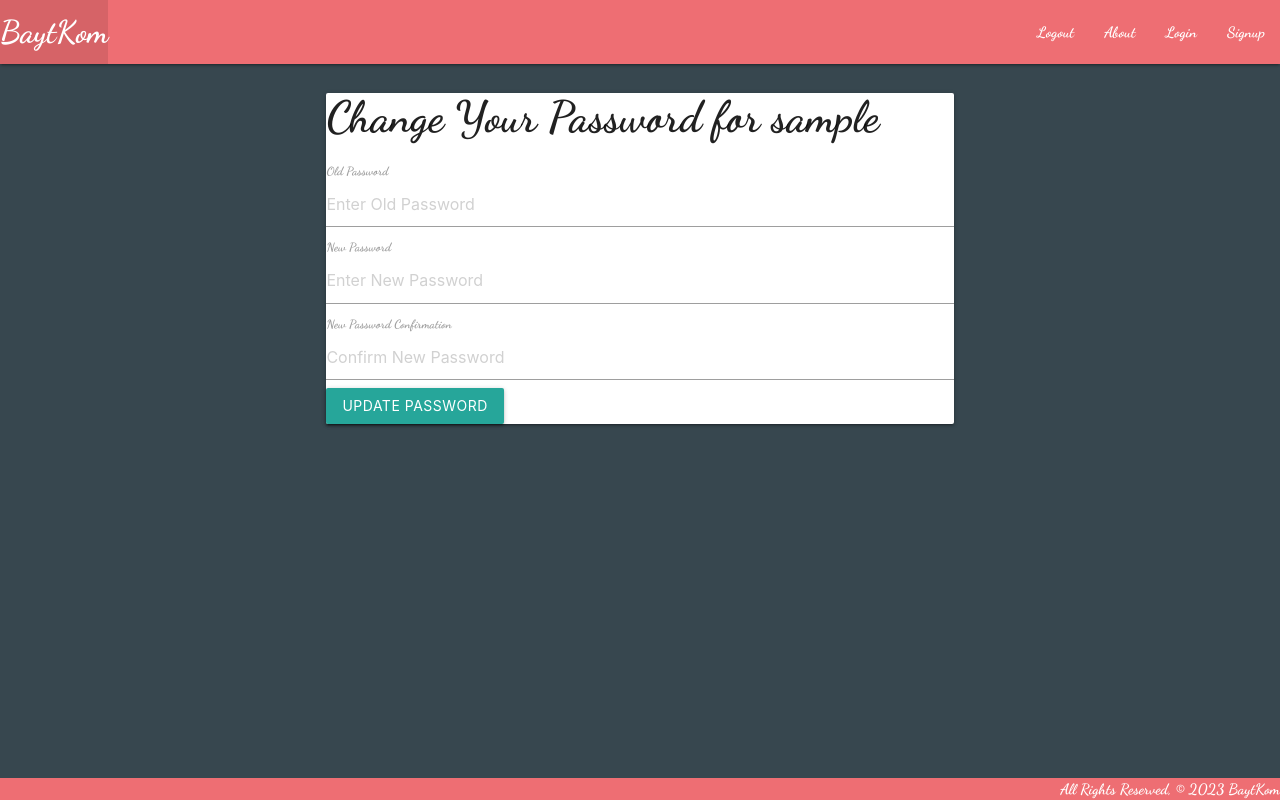
After one commit to Kawther303/BaytKom, a Django app: page /password-change/ in a window 1280 px wide. The commit adds this page. Run offline with Django 4.2, Linux system fonts and the light colour scheme; the visitor is signed in with stand-in values (Sample User, id 1).

Commit message:
add the change password

```diff
--- a/main_app/forms.py
+++ b/main_app/forms.py
@@ -1,7 +1,36 @@
 from django import forms
 from .models import Profile
+from django.contrib.auth.models import User
+
+
+TYPES=(
+  ('A','ADMIN'),
+  ('R', 'RENTER')
+)
 
 class Profile(forms.ModelForm):
    class Meta:
     model = Profile
     fields = ['full_name', 'user_type', 'address', 'phone_number', 'image']
+
+
+class UpdateUserForm(forms.ModelForm):
+   class Meta:
+      model = User
+      fields = ['username', 'email']
+      username = forms.CharField(max_length=100,
+                               required=True,
+                               widget=forms.TextInput(attrs={'class': 'form-control'}))
+      email = forms.EmailField(required=True,
+                             widget=forms.TextInput(attrs={'class': 'form-control'}))
+
+
+class UpdateProfileForm(forms.ModelForm):
+      full_name = forms.CharField(max_length=100, required=True)
+      user_type = forms.ChoiceField(choices= TYPES, required=True)
+      address = forms.CharField(max_length=100)
+      phone_number = forms.IntegerField(max_value=20)
+      image = forms.ImageField()
+      # class Meta:
+      #  model = Profile
+      #  fields = ['full_name', 'user_type', 'address', 'phone_number', 'image' ]
--- a/main_app/models.py
+++ b/main_app/models.py
@@ -8,9 +8,9 @@ from django.contrib.auth.models import User
 class Profile(models.Model):
   user = models.OneToOneField(User, on_delete=models.CASCADE)
   full_name = models.CharField(max_length=100)
-  user_type = models.CharField(choices=[('admin', 'Admin'), ('renter', 'Renter')], max_length=10)
+  user_type = models.CharField(choices=[('ADMIN', 'Admin'), ('RENTER', 'Renter')], max_length=10)
   address = models.TextField()
-  phone_number = models.CharField(max_length=15)
+  phone_number = models.IntegerField(default=0)
   image = models.ImageField(upload_to='main_app/static/uploads', default='')
-  def __str__(self):
+  def _str_(self):
     return self.user.username
--- a/main_app/templates/base.html
+++ b/main_app/templates/base.html
@@ -23,7 +23,6 @@
           <li> <a href="{% url 'about' %}"> About</a></li>
           <li><a href="{% url 'login' %}">Login</a></li>
           <li><a href="{% url 'signup' %}">Signup</a></li>
-          <li><a href="{% url 'profile' %}">Profile</a></li>
         </ul>
 
 
--- /dev/null
+++ b/main_app/templates/change_password.html
@@ -0,0 +1,72 @@
+{% extends "base.html" %}
+{% block content %}
+<div class="form-content my-3 p-3">
+  <div class="container">
+    <div class="row justify-content-center">
+      <div class="col-lg-5">
+        <div class="card shadow-lg border-0 rounded-lg mt-0 mb-3">
+          <div class="card-header justify-content-center">
+            <h3 class="font-weight-light my-4 text-center">Change Your Password for {{user.username}}</h3>
+          </div>
+          {% if form.errors %}
+          <div class="alert alert-danger alert-dismissible" role="alert">
+            <div id="form_errors">
+              {% for key, value in form.errors.items %}
+              <strong>{{ value }}</strong>
+              {% endfor %}
+            </div>
+            <button type="button" class="close" data-dismiss="alert" aria-label="Close">
+              <span aria-hidden="true">&times;</span>
+            </button>
+          </div>
+          {% endif %}
+
+          <div class="card-body">
+            <form method="POST">
+              {% csrf_token %}
+              <div class="form-row">
+                <div class="col-md-10 offset-md-1">
+                  <div class="form-group">
+                    <label class="small mb-1" for="id_old_password">Old Password</label>
+                    <input type="password" name="old_password" autocomplete="new-password" class="form-control" required
+                      id="id_old_password" placeholder="Enter Old Password" />
+                    <span>
+                    </span>
+                  </div>
+                </div>
+              </div>
+              <div class="form-row">
+                <div class="col-md-10 offset-md-1">
+                  <div class="form-group">
+                    <label class="small mb-1" for="id_new_password1">New Password</label>
+                    <input type="password" name="new_password1" autocomplete="new-password" class="form-control"
+                      required id="id_new_password1" placeholder="Enter New Password" />
+                    <span>
+                    </span>
+                  </div>
+                </div>
+              </div>
+              <div class="form-row">
+                <div class="col-md-10 offset-md-1">
+                  <div class="form-group">
+                    <label class="small mb-1" for="id_new_password2">New Password Confirmation</label>
+                    <input type="password" name="new_password2" autocomplete="new-password" required
+                      id="id_new_password2" class="form-control" placeholder="Confirm New Password" />
+                  </div>
+                </div>
+              </div>
+              <div class="form-row">
+                <div class="col-md-10 offset-md-1">
+                  <div class="form-group mt-0 mb-1">
+                    <button type="submit" class="col-md-12 btn btn-dark" id="reset">Update Password</button>
+                  </div>
+                </div>
+              </div>
+            </form>
+          </div>
+        </div>
+      </div>
+    </div>
+  </div>
+</div>
+{% endblock content %}
--- a/main_app/urls.py
+++ b/main_app/urls.py
@@ -1,9 +1,13 @@
 from django.urls import path
 from . import views
+from .views import  profile
+from .views import ChangePasswordView
+
 
 urlpatterns = [
 path('', views.home, name='home'),
 path('about/',views.about,name='about'),
 path('accounts/signup/', views.signup, name='signup'),
 path('accounts/profile/', views.profile, name='profile'),
+path('password-change/', ChangePasswordView.as_view(), name='password_change'),
 ]
--- a/main_app/views.py
+++ b/main_app/views.py
@@ -7,15 +7,25 @@ from django.contrib.auth.decorators import login_required
 from django.shortcuts import render, redirect
 from .models import Profile
 # from .forms import Profile
+from django.contrib import messages
 from django.contrib.auth import login
 from django.contrib.auth.decorators import login_required
 from django.contrib.auth.mixins import LoginRequiredMixin
+from .forms import UpdateUserForm,UpdateProfileForm
+from django.urls import reverse_lazy
+from django.contrib.auth.views import PasswordChangeView
+from django.contrib.messages.views import SuccessMessageMixin
+from django.urls import reverse_lazy
+from django.contrib.auth.views import PasswordChangeView
+from django.contrib.messages.views import SuccessMessageMixin
+
 # Define the home view
 def home(request):
   return render(request, 'index.html')
 
 def about(request):
   return render(request,'about.html')
+
 
 def signup(request):
     error_message = ''
@@ -31,8 +41,25 @@ def signup(request):
     context = {'form': form, 'error_message': error_message}
     return render(request, 'registration/signup.html', context)
 
+
 @login_required
 def profile(request):
-    profile, created = Profile.objects.get_or_create(user=request.user)
-    context = {'profile': profile}
-    return render(request, 'profile.html',context)
+    if request.method == 'POST':
+        user_form = UpdateUserForm(request.POST, instance=request.user)
+        profile_form = UpdateProfileForm(request.POST, request.FILES, instance=request.user.profile)
+
+        if user_form.is_valid() and profile_form.is_valid():
+            user_form.save()
+            profile_form.save()
+            messages.success(request, 'Your profile is updated successfully')
+            return redirect(to='profile')
+    else:
+        user_form = UpdateUserForm(instance=request.user)
+        profile_form = UpdateProfileForm()
+
+    return render(request, 'profile.html', {'user_form': user_form, 'profile_form': profile_form})
+
+class ChangePasswordView(SuccessMessageMixin, PasswordChangeView):
+    template_name = 'change_password.html'
+    success_message = "Successfully Changed Your Password"
+    success_url = reverse_lazy('home')
```
Also changed, not shown: main_app/templates/profile.html (+42 -12 lines), main_app/migrations/0001_initial.py, main_app/migrations/0002_rename_userprofile_profile.py (deleted).
